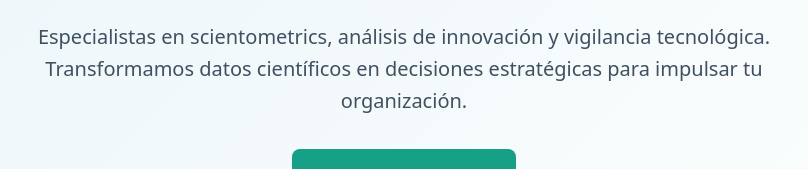
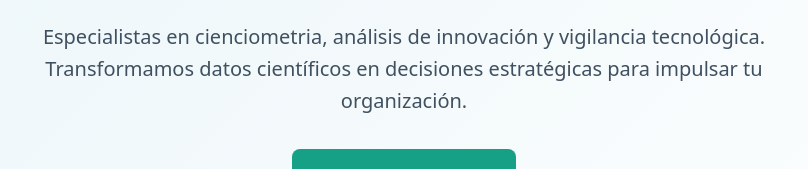
Before and after one commit to cmonsal/mi-landing, a plain HTML site: page index.html in a window 1280 px wide. Shown: the part 375-544 px from the top of the page, 236-1044 px from the left. Drawn offline with Linux system fonts and the light colour scheme.

Commit message:
add changes in index.html

```diff
--- a/index.html
+++ b/index.html
@@ -301,7 +301,7 @@
      <section class="hero">
          <div class="hero-content">
              <h1>Mejora tu gestion de investigación con datos científicos</h1>
-             <p>Especialistas en scientometrics, análisis de innovación y vigilancia tecnológica. Transformamos datos científicos en decisiones estratégicas para impulsar tu organización.</p>
+             <p>Especialistas en cienciometria, análisis de innovación y vigilancia tecnológica. Transformamos datos científicos en decisiones estratégicas para impulsar tu organización.</p>
              <a href="#contact" class="button button-primary">Solicitar consultoría</a>
          </div>
      </section>
```
